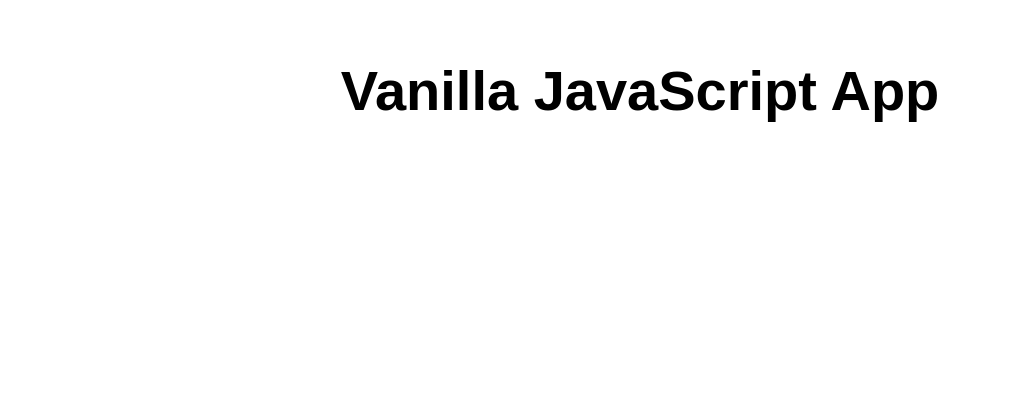
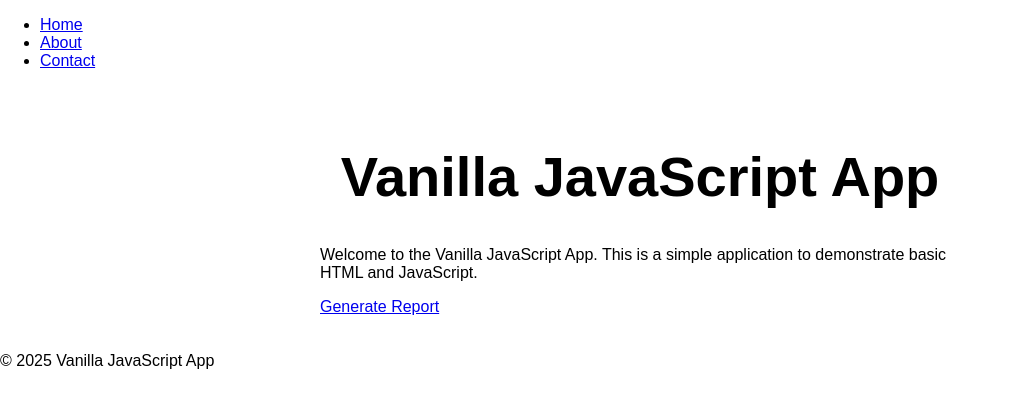
Before and after one commit to M-LN/First_Static_Web_App, a website: page src/index.html in a window 1280 px wide. Shown: the whole page, without its empty margins (0-1009 px from the left). Drawn offline with Linux system fonts and the light colour scheme.

Commit message:
Update index.html

```diff
--- a/src/index.html
+++ b/src/index.html
@@ -9,9 +9,25 @@
 </head>
 
 <body>
+  <header>
+    <nav>
+      <ul>
+        <li><a href="index.html">Home</a></li>
+        <li><a href="about.html">About</a></li>
+        <li><a href="contact.html">Contact</a></li>
+      </ul>
+    </nav>
+  </header>
+
   <main>
     <h1>Vanilla JavaScript App</h1>
+    <p>Welcome to the Vanilla JavaScript App. This is a simple application to demonstrate basic HTML and JavaScript.</p>
+    <a href="generate-report.html" id="generate-report-link">Generate Report</a>
   </main>
+
+  <footer>
+    <p>&copy; 2025 Vanilla JavaScript App</p>
+  </footer>
 </body>
 
 </html>
```
